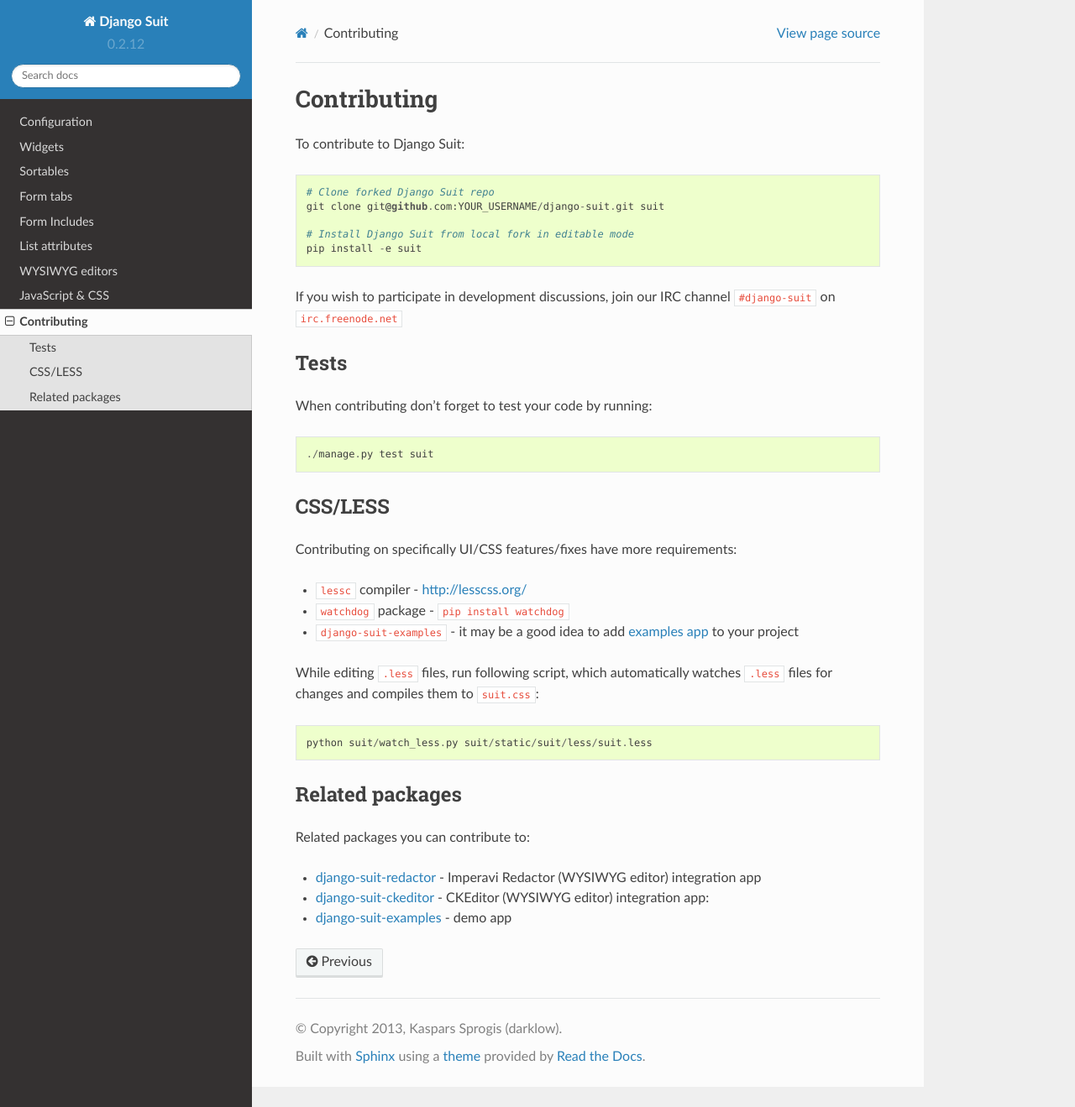
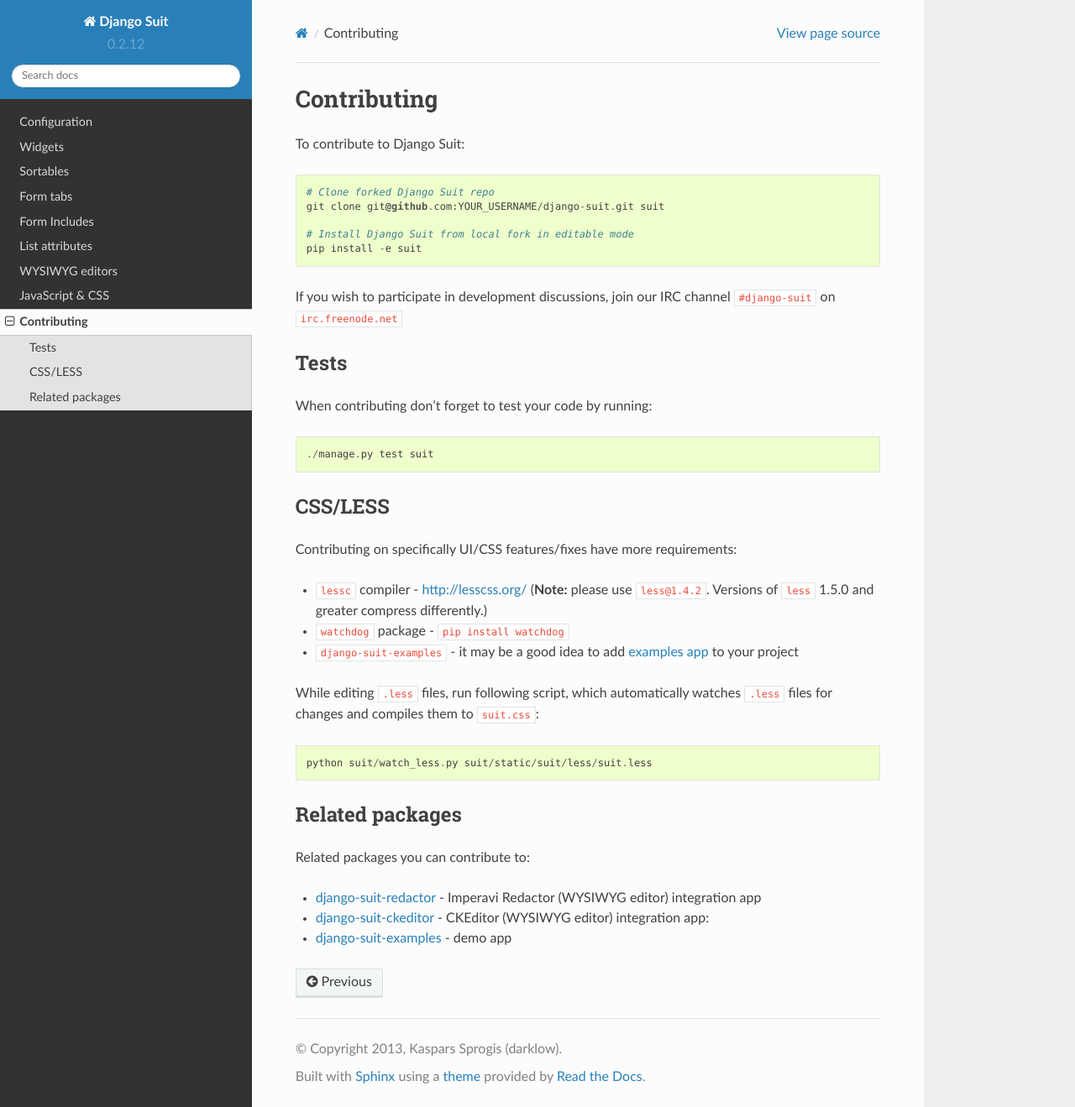
Before and after one commit to darklow/django-suit, a Sphinx documentation site: the page built from docs/contributing.rst, in a window 1280 px wide and 1319 px high. Shown: the whole window at 84% size. Built offline with Sphinx 7.4.7 and the Read the Docs theme 2.0.0, drawn with Linux system fonts in a browser that asks for light colours.

Commit message:
Document less requirements

```diff
--- a/docs/contributing.rst
+++ b/docs/contributing.rst
@@ -23,7 +23,7 @@
 
 Contributing on specifically UI/CSS features/fixes have more requirements:
 
-* ``lessc`` compiler - http://lesscss.org/
+* ``lessc`` compiler - http://lesscss.org/ (**Note:** please use ``less@1.4.2``. Versions of ``less`` 1.5.0 and greater compress differently.)
 * ``watchdog`` package - ``pip install watchdog``
 * ``django-suit-examples`` - it may be a good idea to add `examples app <https://github.com/darklow/django-suit-examples>`_ to your project
 
```
